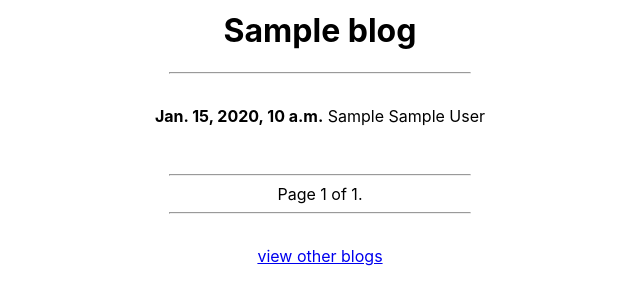
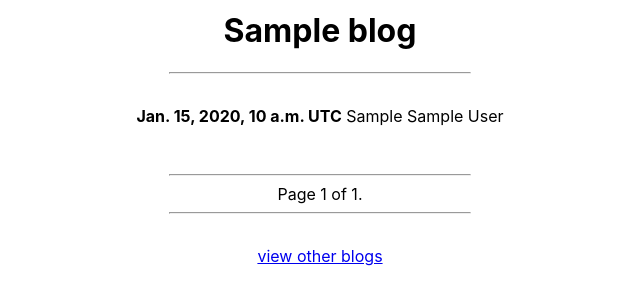
Before and after one commit to jacoduplessis/django-telegram-blog, a Django app: template telegram_blog/templates/telegram_blog/blog_detail.html in a window 1280 px wide. Shown: the part 322-622 px from the top of the page, without its empty margins (320-960 px from the left). Run offline with Django 3.2, Linux system fonts and the light colour scheme; the template is opened without the code that fills it: most values are stand-ins (such as "Sample title", 1, 10 or a date in 2020); grey boxes marked "Sample" are stand-in pictures.

Commit message:
Add time zone to template

```diff
--- a/telegram_blog/templates/telegram_blog/blog_detail.html
+++ b/telegram_blog/templates/telegram_blog/blog_detail.html
@@ -15,7 +15,7 @@
 
     <div class="entry entry-{{ entry.type }}">
       <div class="entry-meta">
-        <time><strong>{{ entry.message_time }}</strong></time>
+        <time><strong>{{ entry.message_time }} UTC</strong></time>
         {% if blog.type != "private" and entry.message.from %}
           <span>{{ entry.message.from.first_name }}</span>
         {% endif %}
```
